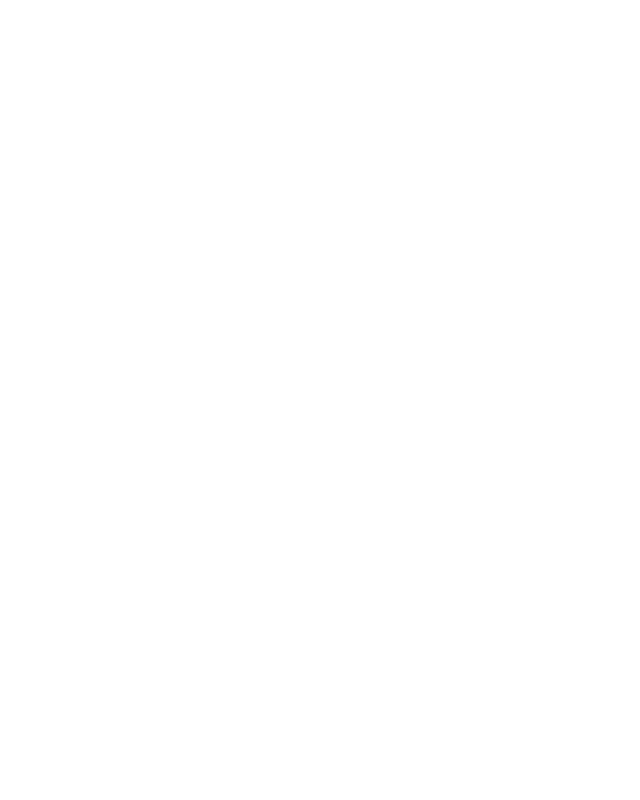
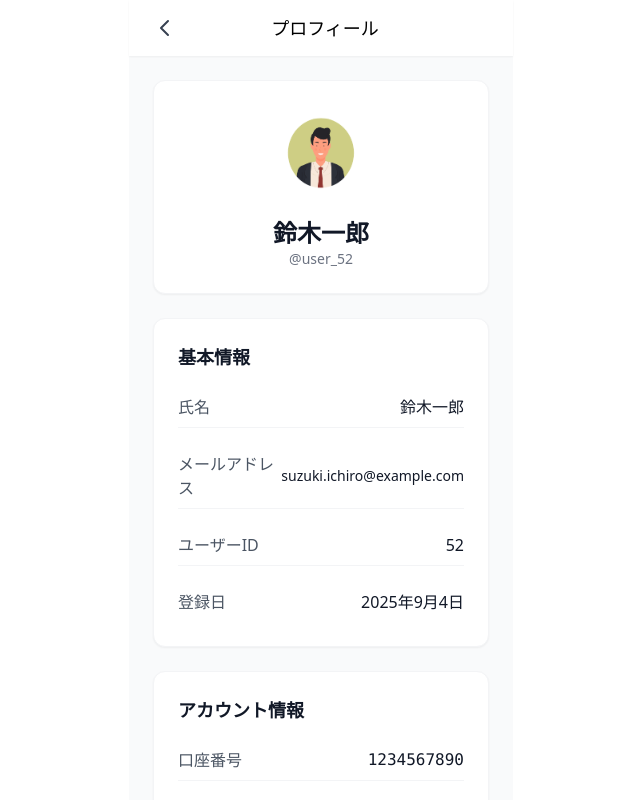
Before and after one commit to deraryo4559/GroupeF, a React (Vite) app in the folder front/: page /profile in a window 1280 px wide. Before the commit this address had no page. Shown: the whole page, without its empty margins (319-959 px from the left). Built offline with nearby package versions, Linux system fonts and the light colour scheme; no server answers.

Commit message:
プロフィール画面追加

```diff
--- a/front/src/App.jsx
+++ b/front/src/App.jsx
@@ -10,6 +10,7 @@
 import Payment from './pages/Payment';
 import PaymentComplete from './pages/PaymentComplete';
 import Login from './pages/Login';
+import Profile from './pages/Profile';
 
 function App() {
   return (
@@ -26,6 +27,7 @@
           <Route path="/billing-status" element={<BillingStatus />} />
           <Route path="/payment" element={<Payment />} />
           <Route path="/payment/complete" element={<PaymentComplete />} />
+          <Route path="/profile" element={<Profile />} />
         </Routes>
       </div>
     </Router>
--- /dev/null
+++ b/front/src/pages/Profile.jsx
@@ -0,0 +1,166 @@
+// Profile.jsx
+import React, { useState, useEffect } from 'react';
+import Header from '../components/Header';
+import { Link, useNavigate } from 'react-router-dom';
+
+const Profile = () => {
+    const [userInfo, setUserInfo] = useState({
+        name: "読み込み中…",
+        email: "読み込み中…",
+        avatarPath: "/images/human1.png",
+        userId: "",
+        accountNumber: "取得中…",
+        balance: "取得中…",
+        createdAt: "取得中…"
+    });
+    const [isLoading, setIsLoading] = useState(true);
+    const navigate = useNavigate();
+
+    useEffect(() => {
+        const TARGET_USER_ID = 52; // 鈴木一郎のユーザーID
+        setIsLoading(true);
+
+        // ユーザー情報とアカウント情報を並行取得
+        Promise.all([
+            fetch('http://localhost:5000/api/users/').then(res => res.json()),
+            fetch('http://localhost:5000/api/accounts_all/').then(res => res.json())
+        ])
+        .then(([users, accounts]) => {
+            const user = users.find(u => Number(u.user_id) === Number(TARGET_USER_ID));
+            const account = accounts.find(a => Number(a.user_id) === Number(TARGET_USER_ID));
+
+            if (user) {
+                setUserInfo({
+                    name: user.name || "鈴木一郎",
+                    email: user.email || "suzuki.ichiro@example.com",
+                    avatarPath: user.avatar_path || "/images/human1.png",
+                    userId: user.user_id,
+                    accountNumber: account?.account_number || "1234567890",
+                    balance: account?.balance || 0,
+                    createdAt: user.created_at || new Date().toISOString()
+                });
+            }
+        })
+        .catch(err => {
+            console.error("プロフィール情報の取得に失敗:", err);
+            // エラー時はデフォルト値を設定
+            setUserInfo({
+                name: "鈴木一郎",
+                email: "suzuki.ichiro@example.com",
+                avatarPath: "/images/human1.png",
+                userId: "52",
+                accountNumber: "1234567890",
+                balance: 50000,
+                createdAt: new Date().toISOString()
+            });
+        })
+        .finally(() => {
+            setIsLoading(false);
+        });
+    }, []);
+
+    const formatDate = (dateString) => {
+        try {
+            const date = new Date(dateString);
+            return date.toLocaleDateString('ja-JP', {
+                year: 'numeric',
+                month: 'long',
+                day: 'numeric'
+            });
+        } catch {
+            return "不明";
+        }
+    };
+
+    const formatCurrency = (amount) => {
+        return new Intl.NumberFormat('ja-JP', {
+            style: 'currency',
+            currency: 'JPY'
+        }).format(amount);
+    };
+
+    return (
+        <div className="fixed inset-0 overflow-hidden bg-white">
+            {/* ヘッダー */}
+            <Header title="プロフィール" showBackButton={true} />
+
+            <div className="flex justify-center h-[calc(100vh-56px)] overflow-auto">
+                <div className="min-w-[300px] w-full max-w-sm p-6 bg-gray-50">
+                    <div className="space-y-6">
+
+                        {/* プロフィール写真・基本情報 */}
+                        <section className="bg-white p-6 rounded-xl shadow-sm border border-gray-100">
+                            <div className="flex flex-col items-center text-center space-y-4">
+                                <div className="bg-center bg-no-repeat aspect-square bg-cover rounded-full h-24 w-24"
+                                     style={{ backgroundImage: `url(${userInfo.avatarPath})` }}>
+                                </div>
+                                <div>
+                                    <h1 className="text-2xl font-bold text-gray-900">{userInfo.name}</h1>
+                                    <p className="text-gray-500 text-sm">@user_{userInfo.userId}</p>
+                                </div>
+                            </div>
+                        </section>
+
+                        {/* 基本情報 */}
+                        <section className="bg-white p-6 rounded-xl shadow-sm border border-gray-100">
+                            <h2 className="text-lg font-semibold text-gray-900 mb-4">基本情報</h2>
+                            <div className="space-y-4">
+                                <div className="flex justify-between items-center py-2 border-b border-gray-100">
+                                    <span className="text-gray-600">氏名</span>
+                                    <span className="text-gray-900 font-medium">{userInfo.name}</span>
+                                </div>
+                                <div className="flex justify-between items-center py-2 border-b border-gray-100">
+                                    <span className="text-gray-600">メールアドレス</span>
+                                    <span className="text-gray-900 font-medium text-sm">{userInfo.email}</span>
+                                </div>
+                                <div className="flex justify-between items-center py-2 border-b border-gray-100">
+                                    <span className="text-gray-600">ユーザーID</span>
+                                    <span className="text-gray-900 font-medium">{userInfo.userId}</span>
+                                </div>
+                                <div className="flex justify-between items-center py-2">
+                                    <span className="text-gray-600">登録日</span>
+                                    <span className="text-gray-900 font-medium">{formatDate(userInfo.createdAt)}</span>
+                                </div>
+                            </div>
+                        </section>
+
+                        {/* アカウント情報 */}
+                        <section className="bg-white p-6 rounded-xl shadow-sm border border-gray-100">
+                            <h2 className="text-lg font-semibold text-gray-900 mb-4">アカウント情報</h2>
+                            <div className="space-y-4">
+                                <div className="flex justify-between items-center py-2 border-b border-gray-100">
+                                    <span className="text-gray-600">口座番号</span>
+                                    <span className="text-gray-900 font-medium font-mono">{userInfo.accountNumber}</span>
+                                </div>
+                                <div className="flex justify-between items-center py-2">
+                                    <span className="text-gray-600">現在の残高</span>
+                                    <span className="text-green-600 font-bold text-lg">{formatCurrency(userInfo.balance)}</span>
+                                </div>
+                            </div>
+                        </section>
+
+                        {/* アクションボタン */}
+                        <section className="space-y-3">
+                            <button
+                                className="w-full bg-blue-600 text-white py-3 px-4 rounded-xl font-medium hover:bg-blue-700 transition-colors"
+                                onClick={() => alert('プロフィール編集機能は準備中です')}
+                            >
+                                プロフィールを編集
+                            </button>
+
+                            <Link
+                                to="/"
+                                className="block w-full bg-gray-200 text-gray-700 py-3 px-4 rounded-xl font-medium text-center hover:bg-gray-300 transition-colors"
+                            >
+                                ホームに戻る
+                            </Link>
+                        </section>
+
+                    </div>
+                </div>
+            </div>
+        </div>
+    );
+};
+
+export default Profile;
--- a/front/src/pages/Top.jsx
+++ b/front/src/pages/Top.jsx
@@ -127,7 +127,7 @@
                                 icon={<ProfileIcon />}
                                 bgColor="bg-gray-200"
                                 textColor="text-gray-600"
-                                onClick={() => alert('準備中')}
+                                onClick={() => window.location.href = '/profile'}
                             />
                         </section>
                     </div>
```
